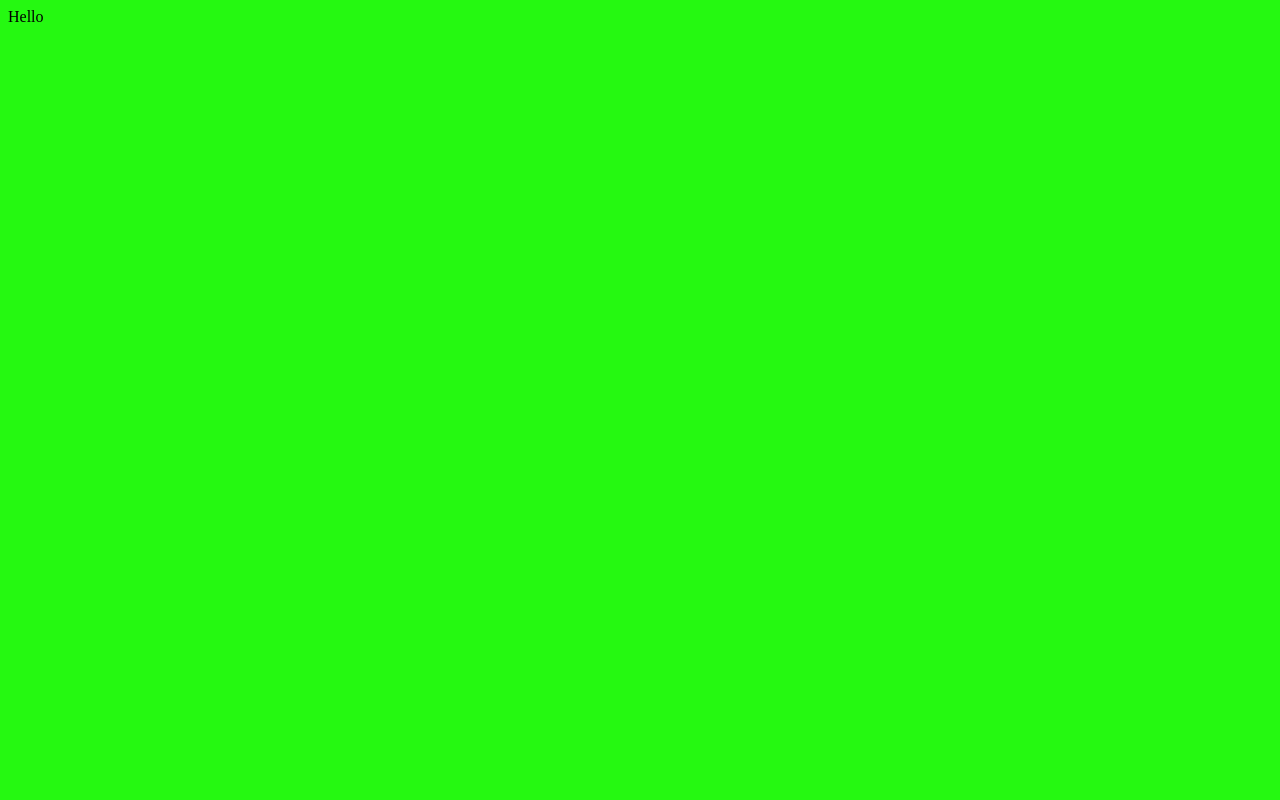
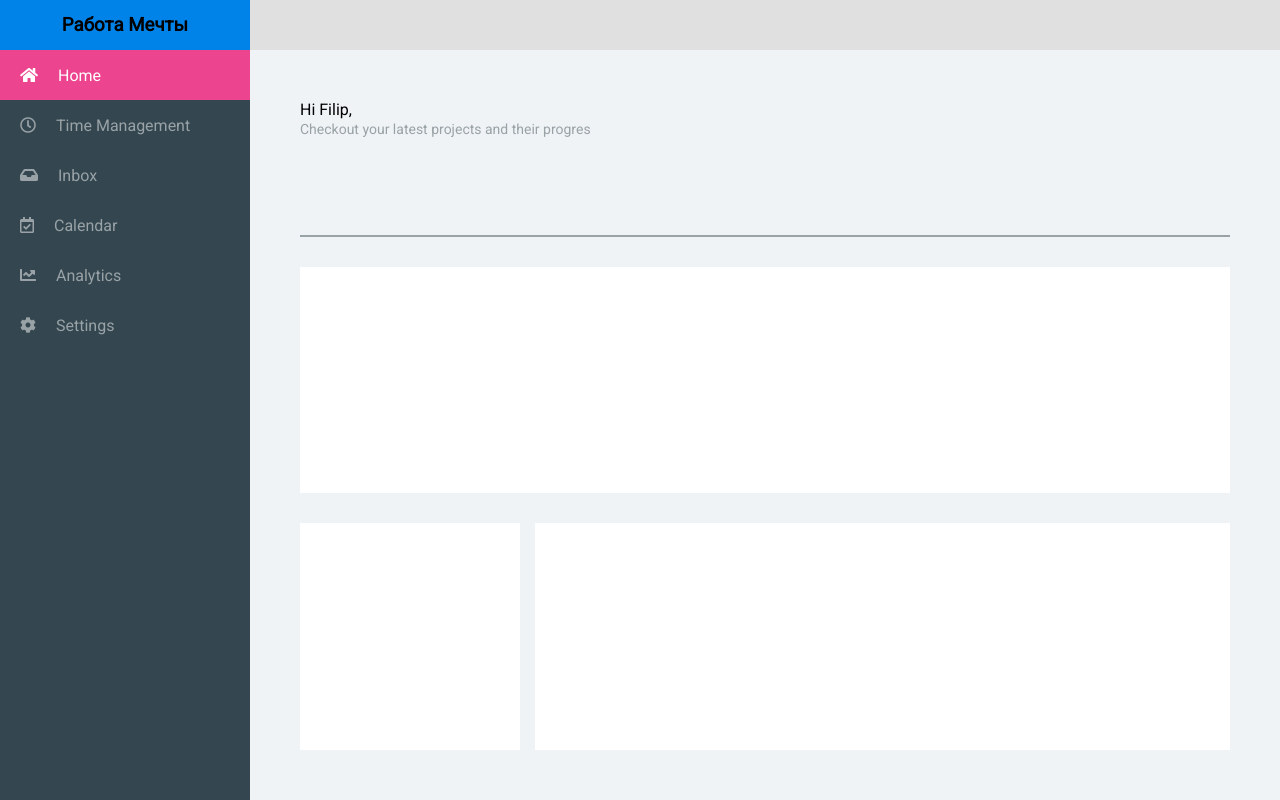
Before and after one commit to DereviankoViacheslav/test-task-4Service, a React (Create React App) app: page / in a window 1280 px wide. Built offline with nearby package versions, Linux system fonts and the light colour scheme.

Commit message:
add html structure

```diff
--- a/public/index.html
+++ b/public/index.html
@@ -1,43 +1,69 @@
 <!DOCTYPE html>
 <html lang="en">
-  <head>
-    <meta charset="utf-8" />
-    <link rel="icon" href="%PUBLIC_URL%/favicon.ico" />
-    <meta name="viewport" content="width=device-width, initial-scale=1" />
-    <meta name="theme-color" content="#000000" />
-    <meta
-      name="description"
-      content="Web site created using create-react-app"
-    />
-    <link rel="apple-touch-icon" href="%PUBLIC_URL%/logo192.png" />
-    <!--
-      manifest.json provides metadata used when your web app is installed on a
-      user's mobile device or desktop. See https://developers.google.com/web/fundamentals/web-app-manifest/
-    -->
-    <link rel="manifest" href="%PUBLIC_URL%/manifest.json" />
-    <!--
-      Notice the use of %PUBLIC_URL% in the tags above.
-      It will be replaced with the URL of the `public` folder during the build.
-      Only files inside the `public` folder can be referenced from the HTML.
 
-      Unlike "/favicon.ico" or "favicon.ico", "%PUBLIC_URL%/favicon.ico" will
-      work correctly both with client-side routing and a non-root public URL.
-      Learn how to configure a non-root public URL by running `npm run build`.
-    -->
-    <title>React App</title>
-  </head>
-  <body>
-    <noscript>You need to enable JavaScript to run this app.</noscript>
-    <div id="root"></div>
-    <!--
-      This HTML file is a template.
-      If you open it directly in the browser, you will see an empty page.
+<head>
+  <meta charset="utf-8" />
+  <meta name="viewport" content="width=device-width, initial-scale=1" />
+  <meta name="description" content="Web site created using create-react-app" />
+  <link rel="stylesheet" href="https://cdnjs.cloudflare.com/ajax/libs/font-awesome/5.11.2/css/all.min.css">
+  <link href="https://fonts.googleapis.com/css?family=Roboto&display=swap" rel="stylesheet">
+  <title>4Service</title>
+</head>
 
-      You can add webfonts, meta tags, or analytics to this file.
-      The build step will place the bundled scripts into the <body> tag.
+<body>
+  <div class="page">
+    <header class="header">
+      <h3 class="header__title">Работа Мечты</h3>
+    </header>
+    <main class="main">
+      <nav class="nav">
+        <ul class="nav__list">
+          <li class="nav__list-item">
+            <i class="fas fa-home"></i>
+            <span class="nav__list-item-text">Home</span>
+          </li>
+          <li class="nav__list-item">
+            <i class="far fa-clock"></i>
+            <span  class="nav__list-item-text">Time Management</span>
+          </li>
+          <li class="nav__list-item">
+            <i class="fas fa-inbox"></i>
+            <span class="nav__list-item-text">Inbox</span>
+          </li>
+          <li class="nav__list-item">
+            <i class="far fa-calendar-check"></i>
+            <span class="nav__list-item-text">Calendar</span>
+          </li>
+          <li class="nav__list-item">
+            <i class="fas fa-chart-line"></i>
+            <span class="nav__list-item-text">Analytics</span>
+          </li>
+          <li class="nav__list-item">
+            <i class="fas fa-cog"></i>
+            <span class="nav__list-item-text">Settings</span>
+          </li>
+        </ul>
+      </nav>
+      <div class="content">
+        <div class="content__title">
+          <div class="content__greeting">Hi Filip,</div>
+          <span class="content__subtitle">
+            Checkout your latest projects and their progres
+          </span>
+        </div>
+        <div class="content__chart chart-hours">
 
-      To begin the development, run `npm start` or `yarn start`.
-      To create a production bundle, use `npm run build` or `yarn build`.
-    -->
-  </body>
+        </div>
+        <div class="content__chart chart-answers">
+
+        </div>
+        <div class="content__chart chart-projects">
+
+        </div>
+      </div>
+    </main>
+  </div>
+  <div id="root"></div>
+</body>
+
 </html>
--- a/src/App.scss
+++ /dev/null
@@ -1,3 +0,0 @@
-body {
-  background-color: #25f911;
-}
--- a/src/App.js
+++ b/src/components/app/App.jsx
@@ -1,9 +1,10 @@
 import React from 'react';
+import Header from '../header';
 import './App.scss';
 
 function App() {
   return (
-    <div>Hello</div>
+    <Header />
   );
 }
 
--- /dev/null
+++ b/src/components/app/App.scss
@@ -0,0 +1,135 @@
+@import '../../styles.scss';
+
+* {
+  padding: 0;
+  margin: 0;
+  box-sizing: border-box;
+}
+
+body,
+html {
+  height: 100%;
+  font-family: Roboto;
+}
+
+.page {
+  display: flex;
+  flex-direction: column;
+  height: 100%;
+}
+
+.header {
+  height: 50px;
+  width: 100%;
+  background-color: #e0e0e0;
+
+  @include for-large-up {
+    display: flex;
+  }
+
+  &__title {
+    display: flex;
+    justify-content: center;
+    align-items: center;
+    height: 100%;
+    min-width: 250px;
+    background-color: #0083e9;
+  }
+}
+
+.main {
+  display: flex;
+  align-content: stretch;
+  flex-grow: 2;
+  background-color: #eff3f6;
+}
+
+.nav {
+  background-color: #344750;
+  color: #99a2a6;
+
+  @include for-large-up {
+    min-width: 250px;
+  }
+
+  &__list-item {
+    height: 50px;
+    display: flex;
+    align-items: center;
+    padding: 0 20px;
+    cursor: pointer;
+
+    &:first-child {
+      background-color: #ed448f;
+      color: #fff;
+
+      &:hover {
+        background-color: #f360a2;
+        color: #222;
+      }
+    }
+
+    &:hover {
+      background-color: #415a65;
+      color: #fff;
+    }
+  }
+
+  &__list-item-text {
+    display: none;
+    margin-left: 20px;
+
+    @include for-large-up {
+      display: inline;
+    }
+  }
+}
+
+.content {
+  flex-grow: 1;
+  display: flex;
+  flex-wrap: wrap;
+  padding: 50px;
+
+  &__title {
+    width: 100%;
+    padding-bottom: 20px;
+    border-bottom: 2px solid #99a2a6;
+  }
+
+  &__subtitle {
+    font-size: 14px;
+    color: #99a2a6;
+  }
+
+  &__chart {
+    width: 100%;
+    margin-top: 30px;
+    // ------
+    min-height: 150px;
+    // ------
+    background-color: #fff;
+  }
+}
+
+.chart-hours {}
+
+.chart-answers {
+
+  @include for-medium-up {
+    min-width: 50px;
+    max-width: 220px;
+    flex-grow: 1;
+    margin-right: 15px;
+  }
+}
+
+.chart-projects {
+
+  @include for-medium-up {
+    width: inherit;
+    min-width: 50px;
+    max-width: 100%;
+    flex-grow: 3;
+  }
+}
--- /dev/null
+++ b/src/components/app/index.jsx
@@ -0,0 +1,3 @@
+import App from './App';
+
+export default App;
--- /dev/null
+++ b/src/components/header/Header.jsx
@@ -0,0 +1,10 @@
+import React from 'react';
+// import './Header.scss';
+
+function Header() {
+  return (
+    <div></div>
+  );
+}
+
+export default Header;
--- /dev/null
+++ b/src/components/header/Header.scss
@@ -0,0 +1,19 @@
+@import '../../styles.scss';
+
+.header {
+  height: 50px;
+  background-color: #e0e0e0;
+
+  @include for-large-up {
+    display: flex;
+  }
+
+  &__title {
+    display: flex;
+    justify-content: center;
+    align-items: center;
+    height: 100%;
+    padding: 25px;
+    background-color: #0083e9;
+  }
+}
--- /dev/null
+++ b/src/components/header/index.jsx
@@ -0,0 +1,3 @@
+import Header from './Header';
+
+export default Header;
--- a/src/index.js
+++ b/src/index.js
@@ -1,5 +1,5 @@
 import React from 'react';
 import ReactDOM from 'react-dom';
-import App from './App';
+import App from './components/app';
 
 ReactDOM.render(<App />, document.getElementById('root'));
--- /dev/null
+++ b/src/styles.scss
@@ -0,0 +1,11 @@
+@mixin for-medium-up {
+  @media screen and (min-width: 768px) {
+    @content;
+  }
+}
+
+@mixin for-large-up {
+  @media screen and (min-width: 998px) {
+    @content;
+  }
+}
```
Also changed, not shown: 1 other file (tests, documents, lock files or other folders).
